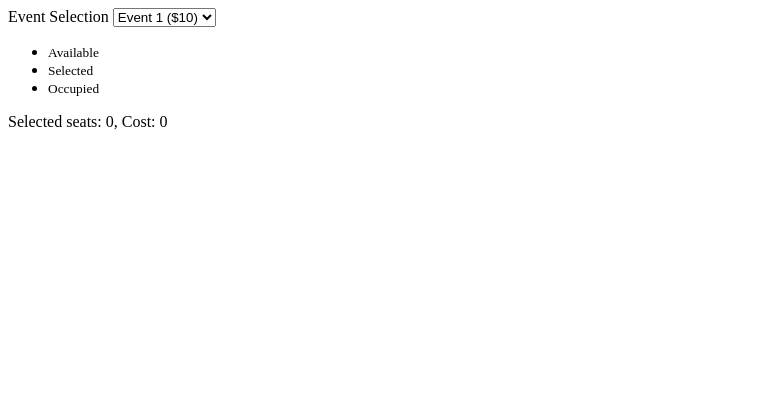
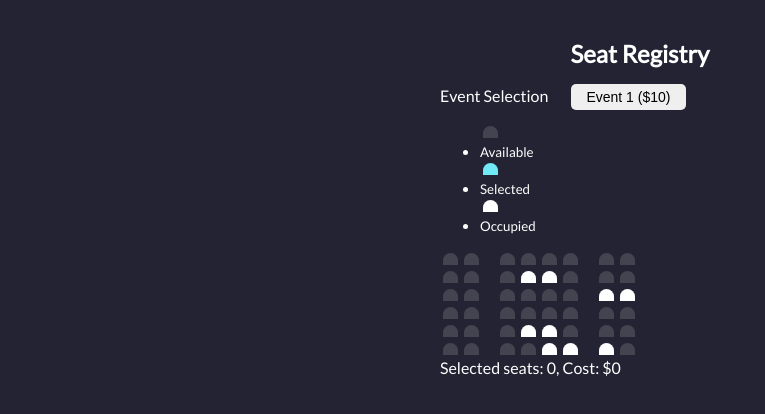
Before and after one commit to pparonson/movie-seat-booking, a website: page public/index.html in a window 1280 px wide. Shown: the whole page, without its empty margins (0-765 px from the left). Drawn offline with Linux system fonts and the light colour scheme.

Commit message:
adding styles

```diff
--- a/public/css/style.css
+++ b/public/css/style.css
@@ -0,0 +1,84 @@
+@import url("https://fonts.googleapis.com/css?family=Lato&display=swap");
+
+:root {
+    /* --success: #2ecc71; */
+    /* --error: #e743c3; */
+}
+* {
+    box-sizing: border-box;
+}
+
+body {
+    background-color: #242333;
+    font-family: "Lato";
+    display: flex;
+    flex-direction: column;
+    align-items: center;
+    justify-content: center;
+    min-height: 50vh;
+    margin: 0;
+    color: #fff;
+}
+
+h2 {
+    text-align: center;
+    margin: 1rem;
+}
+
+.container {
+    /* background-color: #fff; */
+    /* border-radius: 0.3125rem; */
+    /* box-shadow: 0rem 0.125rem 0.625rem rgba(0, 0, 0, 0.3); */
+    width: 25rem;
+}
+
+.event-container {
+    margin: 1.25rem, 0;
+}
+
+.event-container select {
+    color: #fff;
+    border: 0;
+    border-radius: 0.313rem;
+    font-size: 0.875rem;
+    margin-left: 1.25rem;
+    color: black;
+    appearance: none;
+    -moz-appearance: none;
+    -webkit-appearance: none;
+    padding: 0.313rem 0.938rem 0.313rem 0.938rem;
+}
+
+.seats-container {
+}
+
+.seat {
+    background-color: #444451;
+    height: 0.75rem;
+    width: 0.938rem;
+    margin: 0.188rem;
+    border-top-left-radius: 0.625rem;
+    border-top-right-radius: 0.625rem;
+}
+
+.seat.selected {
+    background-color: #6feaf6;
+}
+
+.seat.occupied {
+    background-color: #fff;
+}
+
+/* pseudo-selector */
+.seat:nth-of-type(2) {
+    margin-right: 1.125rem;
+}
+
+.seat:nth-last-of-type(2) {
+    margin-left: 1.125rem;
+}
+
+.row {
+    /* align rows horiz */
+    display: flex;
+}
--- a/public/index.html
+++ b/public/index.html
@@ -8,6 +8,7 @@
     </head>
     <body>
         <div class="container">
+		<h2>Seat Registry</h2>
             <div class="event-container">
                 <label>Event Selection</label>
                 <select id="event">
@@ -106,7 +107,7 @@
             <!-- end seats container -->
             <div class="text">
                 Selected seats: <span id="count">0</span>, Cost:
-                <span id="total">0</span>
+                <span id="total">$0</span>
             </div>
         </div>
 
```
